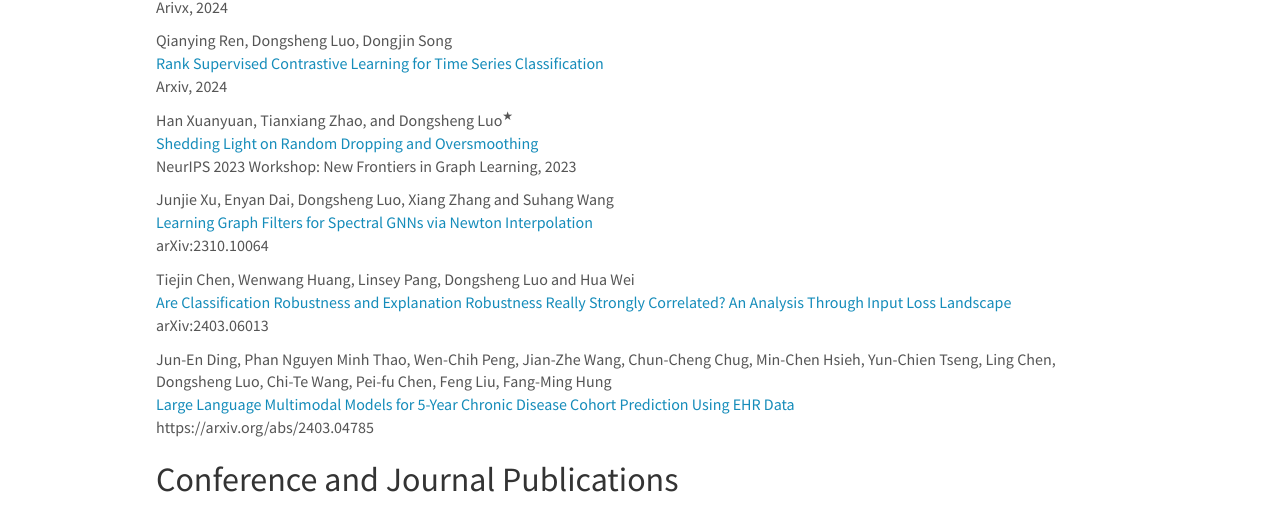
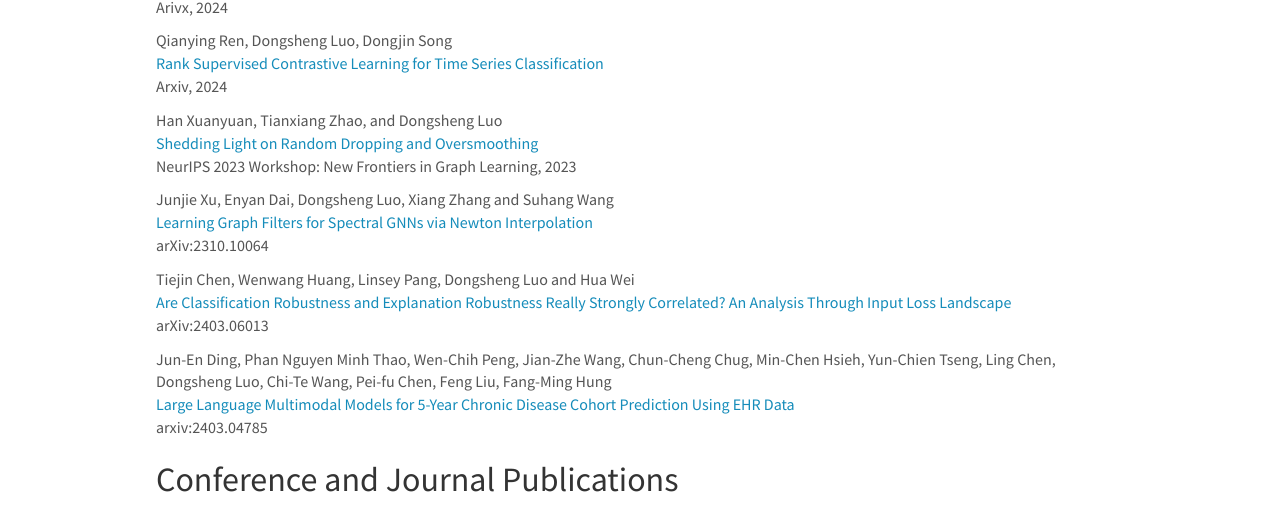
Before and after one commit to trustai4s-lab/trustai4s-lab.github.io, a Jekyll site: the page built from _pages/publications.md, in a window 1280 px wide and 900 px high. Shown: the part 386-897 px from the top of the window. Built offline with Jekyll 4.4.1, drawn with Linux system fonts in a browser that asks for light colours; nearby versions of some CDN libraries; some of the changed lines change nothing that is shown.

Commit message:
Update publications.md

```diff
--- a/_pages/publications.md
+++ b/_pages/publications.md
@@ -25,7 +25,7 @@
 [Rank Supervised Contrastive Learning for Time Series Classification](https://arxiv.org/abs/2401.18057)\
 Arxiv, 2024
 
-Han Xuanyuan, Tianxiang Zhao, and Dongsheng Luo<sup>&#x2605;</sup>\
+Han Xuanyuan, Tianxiang Zhao, and Dongsheng Luo\
 [Shedding Light on Random Dropping and Oversmoothing](https://openreview.net/forum?id=NE8Da26bEW)\
 NeurIPS 2023 Workshop: New Frontiers in Graph Learning, 2023
 
@@ -39,7 +39,7 @@
 
 Jun-En Ding, Phan Nguyen Minh Thao, Wen-Chih Peng, Jian-Zhe Wang, Chun-Cheng Chug, Min-Chen Hsieh, Yun-Chien Tseng, Ling Chen, Dongsheng Luo, Chi-Te Wang, Pei-fu Chen, Feng Liu, Fang-Ming Hung\
 [Large Language Multimodal Models for 5-Year Chronic Disease Cohort Prediction Using EHR Data](https://arxiv.org/abs/2403.04785)\
-https://arxiv.org/abs/2403.04785
+arxiv:2403.04785
 
 
 
```
